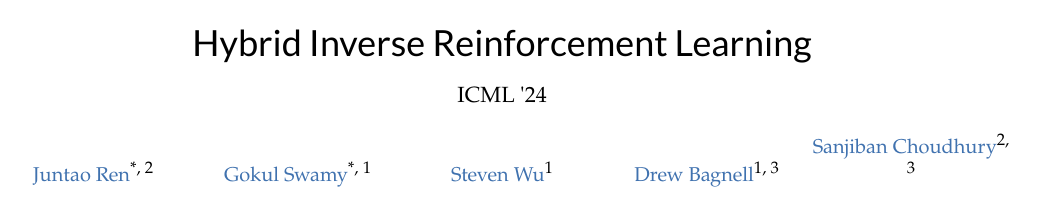
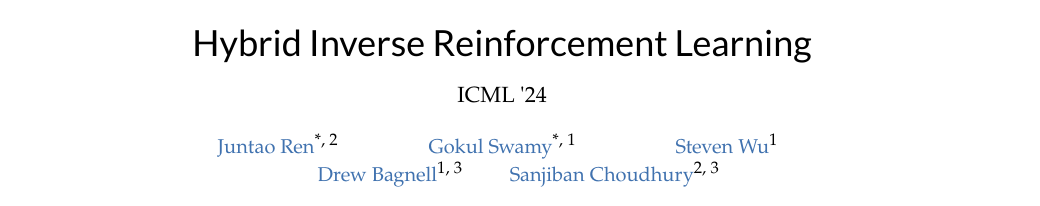
Before and after one commit to gkswamy98/hyper, a plain HTML site: page index.html in a window 1280 px wide. Shown: the top 206 px of the page, without its empty margins (138-1178 px from the left). Drawn offline with nearby package versions, Linux system fonts and the light colour scheme; some packages are replaced by stand-ins of ours; a script that the page names is missing.

Commit message:
Update author margins

```diff
--- a/resources/style.css
+++ b/resources/style.css
@@ -39,7 +39,7 @@
 
 .author {
     width: 95%;
-    max-width: 200px;
+    max-width: 220px;
     font-size: 20px;
 }
 
```
Also changed, not shown: index.html (+1 -0 lines).
